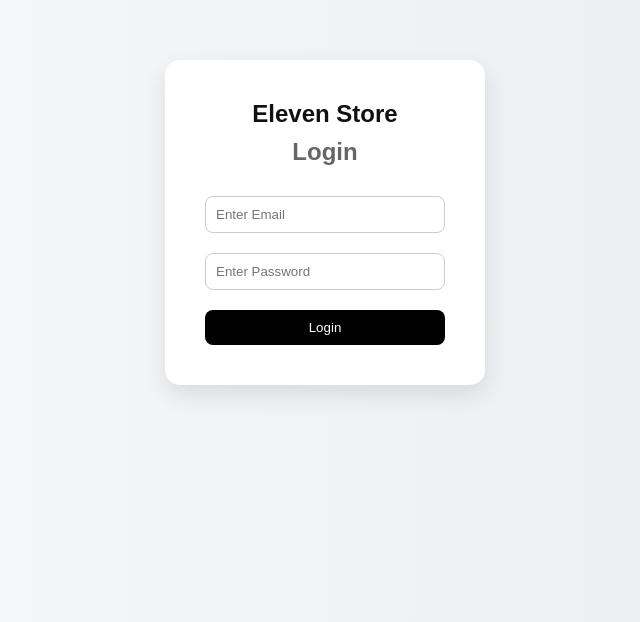
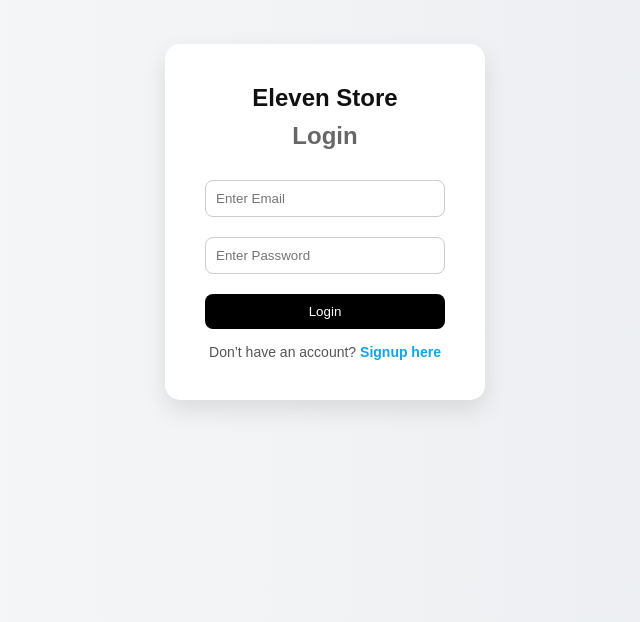
Before and after one commit to charaan1207-glitch/11Store, a React (Create React App) app in the folder frontend/: page /login in a window 1280 px wide. Shown: the part 178-800 px from the top of the page, without its empty margins (315-955 px from the left). Built offline with nearby package versions, Linux system fonts and the light colour scheme.

Commit message:
final routing fix

```diff
--- a/frontend/src/App.js
+++ b/frontend/src/App.js
@@ -7,27 +7,32 @@ import Signup from "./pages/Signup.jsx";
 import Cart from "./pages/Cart.jsx";
 import Admin from "./pages/Admin.jsx";
 
-import { CartProvider } from "./context/CartContext"; // ✅ MUST be used
+import { CartProvider } from "./context/CartContext";
 
-// 🔐 Protect routes
+// 🔐 Protect routes (UPDATED)
 const PrivateRoute = ({ children }) => {
   const isLoggedIn = localStorage.getItem("isLoggedIn");
-  return isLoggedIn ? children : <Navigate to="/login" />;
+
+  // 👉 CHANGE HERE (login → signup)
+  return isLoggedIn ? children : <Navigate to="/signup" />;
 };
 
 function App() {
   return (
-    <CartProvider> {/* 🔥 THIS LINE FIXES WARNING */}
+    <CartProvider>
       <Router>
         <Routes>
 
-          {/* PUBLIC */}
+          {/* ✅ DEFAULT → SIGNUP */}
+          <Route path="/" element={<Navigate to="/signup" />} />
+
+          {/* ✅ PUBLIC ROUTES */}
           <Route path="/login" element={<Login />} />
           <Route path="/signup" element={<Signup />} />
 
-          {/* PROTECTED */}
+          {/* ✅ PROTECTED ROUTES */}
           <Route
-            path="/"
+            path="/products"
             element={
               <PrivateRoute>
                 <Products />
@@ -53,8 +58,8 @@ function App() {
             }
           />
 
-          {/* DEFAULT */}
-          <Route path="*" element={<Navigate to="/" />} />
+          {/* ✅ FALLBACK */}
+          <Route path="*" element={<Navigate to="/signup" />} />
 
         </Routes>
       </Router>
--- a/frontend/src/pages/Admin.jsx
+++ b/frontend/src/pages/Admin.jsx
@@ -5,7 +5,7 @@ function Admin() {
     const [loading, setLoading] = useState(true);
 
     useEffect(() => {
-        fetch("http://https://eleven-backend-d53u.onrender.com/api/orders")
+        fetch("https://://eleven-backend-d53u.onrender.com/api/orders")
             .then((res) => res.json())
             .then((data) => {
                 setOrders(data);
--- a/frontend/src/pages/Login.jsx
+++ b/frontend/src/pages/Login.jsx
@@ -1,5 +1,5 @@
 import { useState } from "react";
-import { useNavigate } from "react-router-dom";
+import { useNavigate, Link } from "react-router-dom";
 import "./Auth.css";
 
 function Login() {
@@ -18,7 +18,7 @@ function Login() {
         try {
             setLoading(true);
 
-            const res = await fetch("https://eleven-backend-d53u.onrender.com/api/auth/login", {
+            const res = await fetch("https://elevenstore-backens.onrender.com/api/auth/login", {
                 method: "POST",
                 headers: {
                     "Content-Type": "application/json",
@@ -29,15 +29,14 @@ function Login() {
             const data = await res.json();
 
             if (!res.ok) {
-                alert(data.msg || "Login failed");
-                setLoading(false);
+                alert(data.msg || "Login failed ❌");
                 return;
             }
 
             // ✅ STORE LOGIN STATUS
             localStorage.setItem("isLoggedIn", "true");
 
-            // 🔥 STORE USER EMAIL (IMPORTANT FOR WHATSAPP)
+            // ✅ STORE USER INFO
             localStorage.setItem(
                 "user",
                 JSON.stringify({
@@ -47,11 +46,12 @@ function Login() {
 
             alert("Login successful ✅");
 
-            navigate("/");
+            // 🔥 REDIRECT TO PRODUCTS (IMPORTANT FIX)
+            navigate("/products");
 
         } catch (error) {
-            console.error(error);
-            alert("Server error, try again later");
+            console.error("Login error:", error);
+            alert("Server not responding ❌");
         } finally {
             setLoading(false);
         }
@@ -60,8 +60,14 @@ function Login() {
     return (
         <div className="auth-container">
             <div className="auth-card">
-                <h1 style={{ marginBottom: "10px", fontSize: "24px", color: "#111" }}>Eleven Store</h1>
-                <h2 style={{ marginBottom: "20px", color: "#666" }}>Login</h2>
+
+                <h1 style={{ marginBottom: "10px", fontSize: "24px", color: "#111" }}>
+                    Eleven Store
+                </h1>
+
+                <h2 style={{ marginBottom: "20px", color: "#666" }}>
+                    Login
+                </h2>
 
                 <input
                     type="email"
@@ -80,6 +86,26 @@ function Login() {
                 <button onClick={handleLogin} disabled={loading}>
                     {loading ? "Logging in..." : "Login"}
                 </button>
+
+                <p style={{
+                    marginTop: "15px",
+                    fontSize: "14px",
+                    color: "#555",
+                    textAlign: "center"
+                }}>
+                    Don’t have an account?{" "}
+                    <Link
+                        to="/signup"
+                        style={{
+                            color: "#0ea5e9",
+                            fontWeight: "600",
+                            textDecoration: "none"
+                        }}
+                    >
+                        Signup here
+                    </Link>
+                </p>
+
             </div>
         </div>
     );
--- a/frontend/src/pages/Signup.jsx
+++ b/frontend/src/pages/Signup.jsx
@@ -7,9 +7,18 @@ function Signup() {
 
     const [email, setEmail] = useState("");
     const [password, setPassword] = useState("");
+    const [loading, setLoading] = useState(false);
 
     const handleSignup = async () => {
-        const res = await fetch("https://eleven-backend-d53u.onrender.com/api/auth/signup", {
+        if (!email || !password) {
+            alert("Please enter email & password");
+            return;
+        }
+
+        try {
+            setLoading(true);
+
+            const res = await fetch("https://elevenstore-backens.onrender.com/api/auth/signup", {
                 method: "POST",
                 headers: {
                     "Content-Type": "application/json"
@@ -19,36 +28,71 @@ function Signup() {
 
             const data = await res.json();
 
-        alert(data.msg);
+            if (!res.ok) {
+                alert(data.msg || "Signup failed ❌");
+                return;
+            }
 
-        if (res.ok) {
+            alert("Signup successful ✅");
             navigate("/login");
+
+        } catch (error) {
+            console.error("Signup error:", error);
+            alert("Server not responding ❌\n\n👉 Open backend once & try again");
+        } finally {
+            setLoading(false);
         }
     };
 
     return (
         <div className="auth-container">
             <div className="auth-card">
-                <h1 style={{ marginBottom: "10px", fontSize: "24px", color: "#111" }}>Eleven Store</h1>
-                <h2 style={{ marginBottom: "20px", color: "#666" }}>Signup</h2>
+
+                <h1 style={{ marginBottom: "10px", fontSize: "24px", color: "#111" }}>
+                    Eleven Store
+                </h1>
+
+                <h2 style={{ marginBottom: "20px", color: "#666" }}>
+                    Signup
+                </h2>
 
                 <input
                     type="email"
                     placeholder="Enter Email"
+                    value={email}
                     onChange={(e) => setEmail(e.target.value)}
                 />
 
                 <input
                     type="password"
                     placeholder="Enter Password"
+                    value={password}
                     onChange={(e) => setPassword(e.target.value)}
                 />
 
-                <button onClick={handleSignup}>Signup</button>
+                <button onClick={handleSignup} disabled={loading}>
+                    {loading ? "Creating Account..." : "Signup"}
+                </button>
 
-                <p style={{ marginTop: "15px", fontSize: "14px", color: "#555", textAlign: "center" }}>
-                    Already have an account? <Link to="/login" style={{ color: "#0ea5e9", fontWeight: "600", textDecoration: "none" }}>Login here</Link>
+                <p style={{
+                    marginTop: "15px",
+                    fontSize: "14px",
+                    color: "#555",
+                    textAlign: "center"
+                }}>
+                    Already have an account?{" "}
+                    <Link
+                        to="/login"
+                        style={{
+                            color: "#0ea5e9",
+                            fontWeight: "600",
+                            textDecoration: "none"
+                        }}
+                    >
+                        Login here
+                    </Link>
                 </p>
+
             </div>
         </div>
     );
```
Lines whose indentation alone changed are shown as unchanged.
